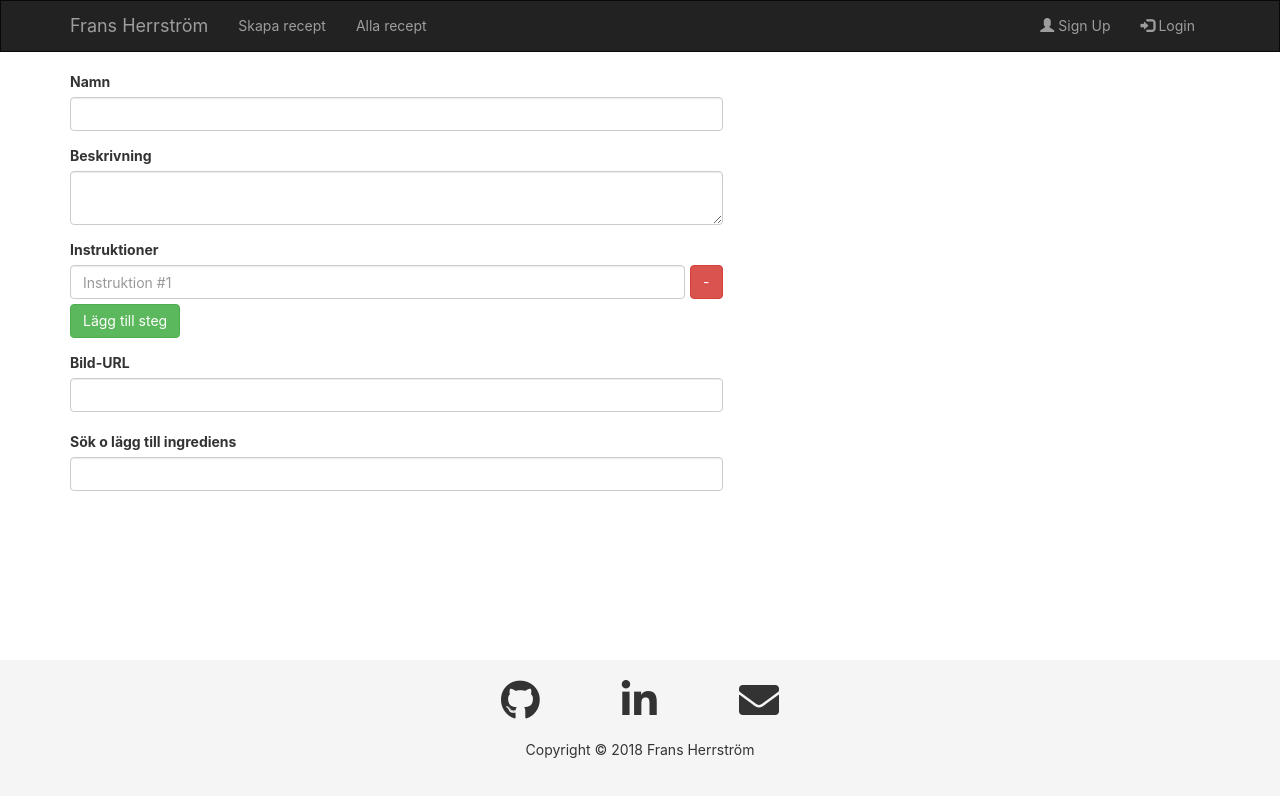
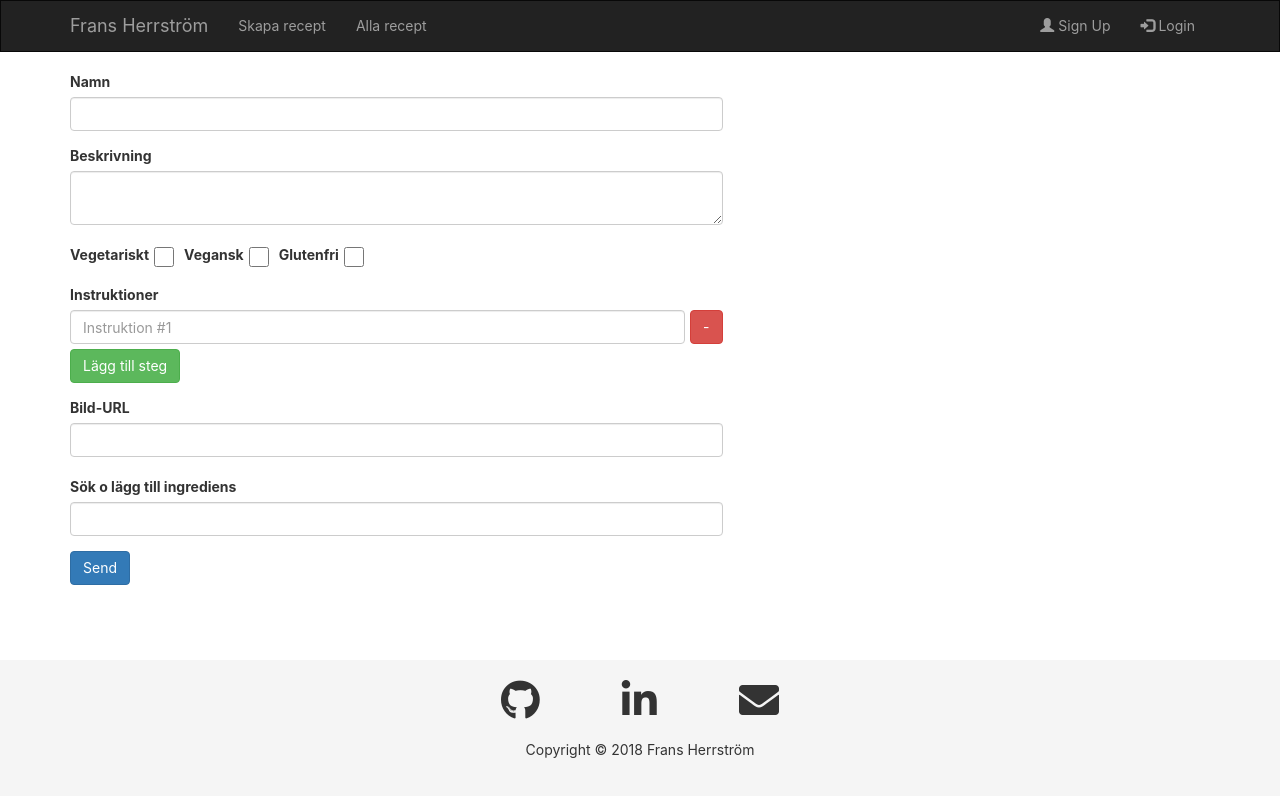
Before and after one commit to fransstrom/recept, a React (Create React App) app in the folder receptbolaget-front/: page /add in a window 1280 px wide. Shown: the top 796 px of the page. Built offline with nearby package versions, Linux system fonts and the light colour scheme.

Commit message:
Style & checkboxes

```diff
--- a/receptbolaget-front/src/App.js
+++ b/receptbolaget-front/src/App.js
@@ -1,9 +1,4 @@
 import React from 'react';
-import './App.css';
-
-import ReactDOM from 'react-dom';
-import './index.css';
-import * as serviceWorker from './serviceWorker';
 import { Route, Switch, BrowserRouter } from 'react-router-dom';
 import { Provider } from 'react-redux';
 import { createStore, applyMiddleware } from 'redux';
@@ -14,6 +9,7 @@ import RecipeView from './components/RecipeView';
 import RecipeForm2 from './components/RecipeForm2';
 import Footer from './components/Footer';
 import Navbar from './components/Navbar';
+
 const createStoreWithMiddleWare = applyMiddleware(ReduxPromise)(createStore);
 const App = () => {
   return (
--- a/receptbolaget-front/src/components/RecipeForm2.js
+++ b/receptbolaget-front/src/components/RecipeForm2.js
@@ -11,7 +11,7 @@ class RecipeForm2 extends Component {
       addedIngredients: [],
       label: '',
       description: '',
-      category: [],
+      categories: [],
       imgUrl: '',
       instructions: [{ step: '' }]
     };
@@ -26,8 +26,8 @@ class RecipeForm2 extends Component {
 
   addIngredient(e) {
     let addedIngredients = [...this.state.addedIngredients];
-    console.log(e);
-    e.measure = 'gram';
+
+    e.measure = 'g';
     addedIngredients.push(e);
     this.setState({ addedIngredients });
   }
@@ -73,7 +73,7 @@ class RecipeForm2 extends Component {
 
   handleInputChange(event) {
     const target = event.target;
-    const value = target.type === 'checkbox' ? target.checked : target.value;
+    const value = target.value;
     const name = target.name;
 
     this.setState({
@@ -102,8 +102,30 @@ class RecipeForm2 extends Component {
       });
   };
 
+  submit = () => {
+    console.log(JSON.stringify(this.state));
+  };
+
+  onCheckChange(e) {
+    // current array of options
+
+    let categories = this.state.categories;
+    let index;
+    // check if the check box is checked or unchecked
+    if (e.target.checked) {
+      // add the numerical value of the checkbox to options array
+      categories.push(e.target.value);
+    } else {
+      // or remove the value from the unchecked checkbox from the array
+      index = categories.indexOf(e.target.value);
+      categories.splice(index, 1);
+    }
+
+    // update the state with the new array of options
+    this.setState({ categories: categories });
+  }
+
   render() {
-
     let ingredients = _.map(this.props.ingredients);
     let ingredientsAddButtons = ingredients.map(ingredients => (
       <li className="list-group-item autoCompleteList" key={ingredients._id}>
@@ -129,7 +151,7 @@ class RecipeForm2 extends Component {
           />
           <select
             measure={ingredient._id}
-            defaultValue="gram"
+            defaultValue="g"
             onChange={e => this.handleIngredientMeasureUnit(e)}>
             <option value="tsk">Tesked</option>
             <option value="msk">Matsked</option>
@@ -175,7 +197,6 @@ class RecipeForm2 extends Component {
       )
     );
 
-    console.log(JSON.stringify(this.state));
     return (
       <div className="row">
         <form onSubmit={e => e.preventDefault()}>
@@ -202,6 +223,41 @@ class RecipeForm2 extends Component {
                 onChange={this.handleInputChange}
               />
             </div>
+
+            <div className="form-group category-group">
+              <div className="form-check ">
+                <label className="form-check-label">Vegetariskt </label>
+                <input
+                  onChange={this.onCheckChange.bind(this)}
+                  className="form-check-input"
+                  type="checkbox"
+                  id="inlineCheckbox1"
+                  value="vegetarisk"
+                />
+              </div>
+
+              <div className="form-check ">
+                <label className="form-check-label">Vegansk </label>
+                <input
+                  onChange={this.onCheckChange.bind(this)}
+                  className="form-check-input"
+                  type="checkbox"
+                  id="inlineCheckbox2"
+                  value="vegansk"
+                />
+              </div>
+              <div className="form-check">
+                <label className="form-check-label">Glutenfri </label>
+                <input
+                  onChange={this.onCheckChange.bind(this)}
+                  className="form-check-input"
+                  type="checkbox"
+                  id="inlineCheckbox3"
+                  value="glutenfri"
+                />
+              </div>
+            </div>
+
             <div className="form-group">
               <label>Instruktioner</label>
               {instructionInputList}
@@ -259,12 +315,14 @@ class RecipeForm2 extends Component {
               />
               {ingredientsAddButtons}
             </div>
+            <button onClick={this.submit} className="btn btn-primary">
+              Send
+            </button>
           </div>
-
         </form>
         <div className="col-sm-12 col-md-5 col-lg-5">
-            <RecipeFormPreview props={this.state} />
-          </div>
+          <RecipeFormPreview props={this.state} />
+        </div>
       </div>
     );
   }
--- a/receptbolaget-front/src/index.css
+++ b/receptbolaget-front/src/index.css
@@ -82,3 +82,30 @@ footer {
 .footer-copyr {
   text-align: center;
 }
+
+
+.category-group{
+  display: flex;
+}
+
+.category-group label{
+  margin-top: 5px;
+  margin-right:5px;
+}
+
+.category-group .form-check{
+ margin-right:10px;
+}
+
+
+.category-group input{
+  width: 20px;
+  height: 20px;
+ }
+
+ .category-group .form-check {
+  margin-right: 10px;
+  display: flex;
+  align-items: center;
+
+}
```
